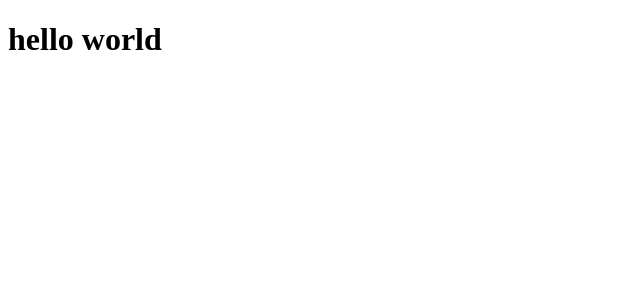
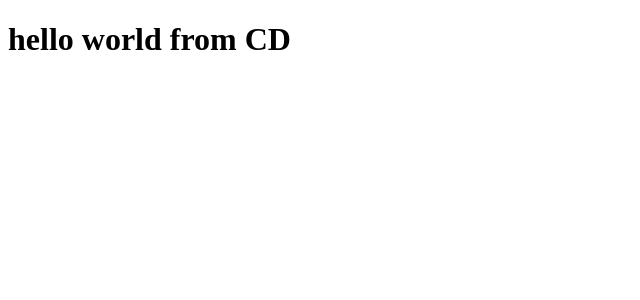
Before and after one commit to konojunya/0xjj.dev, a Next.js app: page / in a window 1280 px wide. Shown: the top 300 px of the page, without its empty margins (0-640 px from the left). Built offline with nearby package versions, Linux system fonts and the light colour scheme.

Commit message:
update: content

```diff
--- a/app/page.tsx
+++ b/app/page.tsx
@@ -1,3 +1,3 @@
 export default function Index() {
-  return <h1>hello world</h1>;
+  return <h1>hello world from CD</h1>;
 }
```
